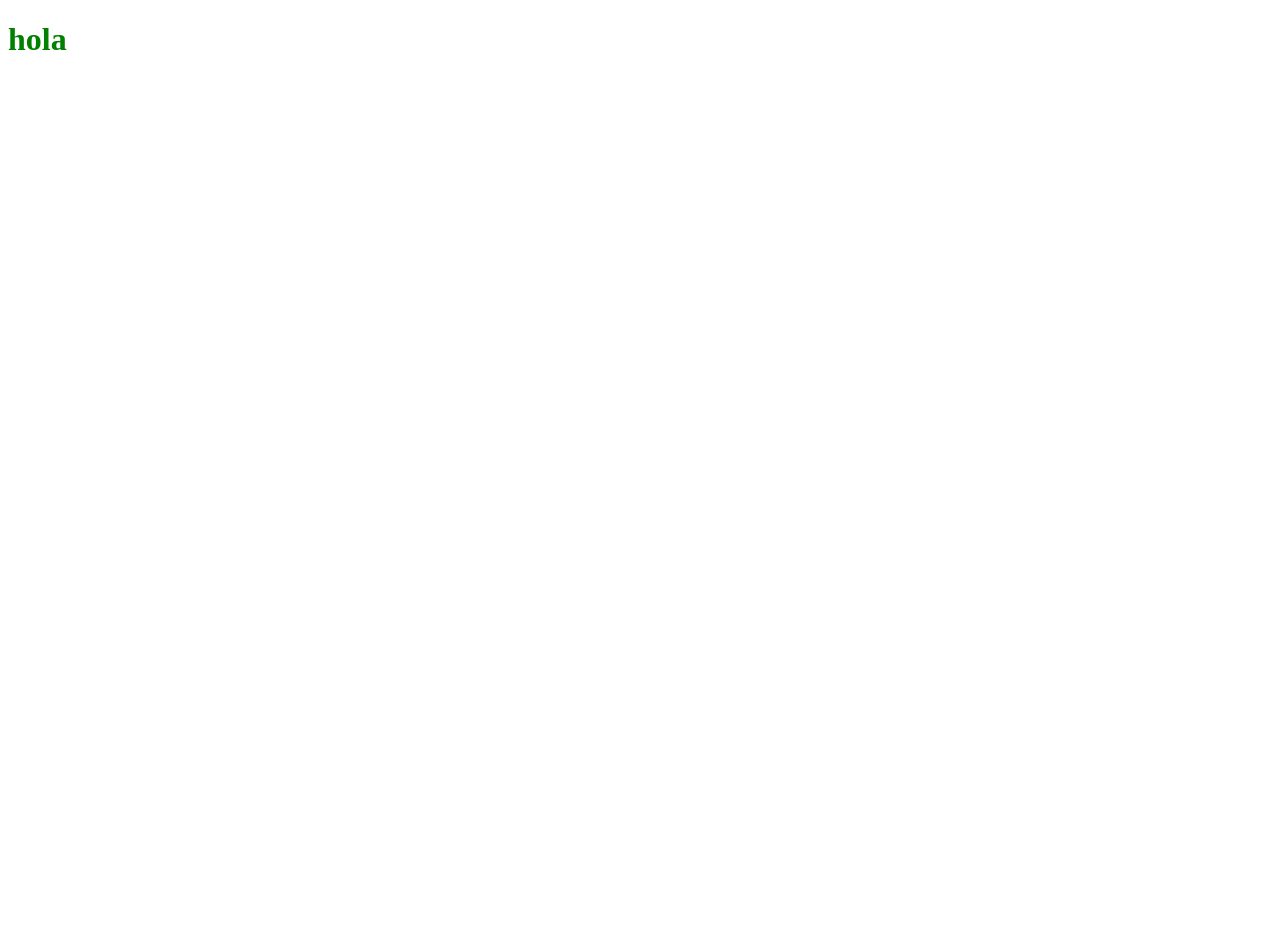
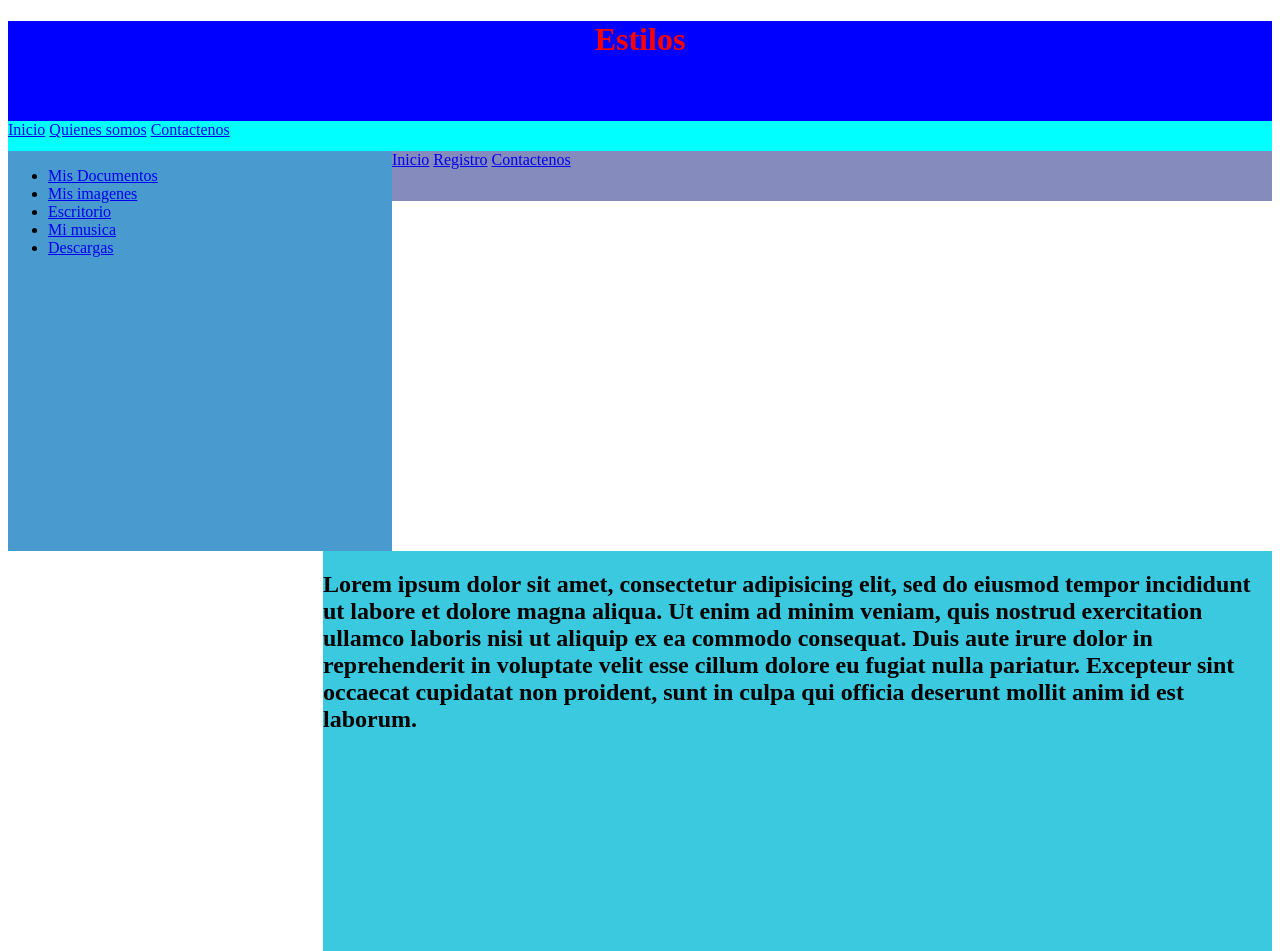
Before and after one commit to erlinda7/misEstilos, a plain HTML site: page index.html in a window 1280 px wide. Before the commit the page ends 800 px from the top, so only its background shows below. Drawn offline with Linux system fonts and the light colour scheme.

Commit message:
agregando estilos

```diff
--- a/estilos.css
+++ b/estilos.css
@@ -1,3 +1,36 @@
+header{
+	margin-top:0;
+	background-color: blue;
+	height: 100px;
+	text-align: center;
+}
+
+nav{
+	background-color: cyan;
+	height: 30px;
+
+}
+
 h1{
-	color: green;
+	color: red;
 }
+
+
+.contenido{
+	background-color: #489ACF;
+	float:left;
+	width: 384px;
+	height: 400px;
+}
+.cuerpo{
+	background-color: #3AC9DF;
+	float:right;
+	width: 949px;
+	height: 400px;
+}
+
+footer{
+	background-color: #868BBD;
+	height: 50px;
+
+}
--- a/index.html
+++ b/index.html
@@ -7,7 +7,57 @@
 </head>
 <body>
 
-	<h1>hola</h1>
+	<header>
+		<h1>Estilos</h1>
+	</header>
+
+	<nav>
+		<a href="#">Inicio</a>
+		<a href="#">Quienes somos</a>
+		<a href="#">Contactenos</a>
+	</nav>
+
+	<section class="contenido">
+
+			<ul>
+				<li>
+					<a href="#">Mis Documentos</a>
+				</li>
+				<li>
+					<a href="#">Mis imagenes</a>
+				</li>
+				<li>
+					<a href="#">Escritorio</a>
+				</li>
+				<li>
+					<a href="#">Mi musica</a>
+				</li>
+				<li>
+					<a href="#">Descargas</a>
+				</li>
+			</ul>
+
+	</section>
+
+	<section class="cuerpo">
+
+		<h2>Lorem ipsum dolor sit amet, consectetur adipisicing elit, sed do eiusmod
+		tempor incididunt ut labore et dolore magna aliqua. Ut enim ad minim veniam,
+		quis nostrud exercitation ullamco laboris nisi ut aliquip ex ea commodo
+		consequat. Duis aute irure dolor in reprehenderit in voluptate velit esse
+		cillum dolore eu fugiat nulla pariatur. Excepteur sint occaecat cupidatat non
+		proident, sunt in culpa qui officia deserunt mollit anim id est laborum.
+		</h2>
+	</section>
+
+
+	<footer>
+		<a href="#">Inicio</a>
+		<a href="#">Registro</a>
+		<a href="#">Contactenos</a>
+
+	</footer>
+
 
 </body>
 </html>
```
